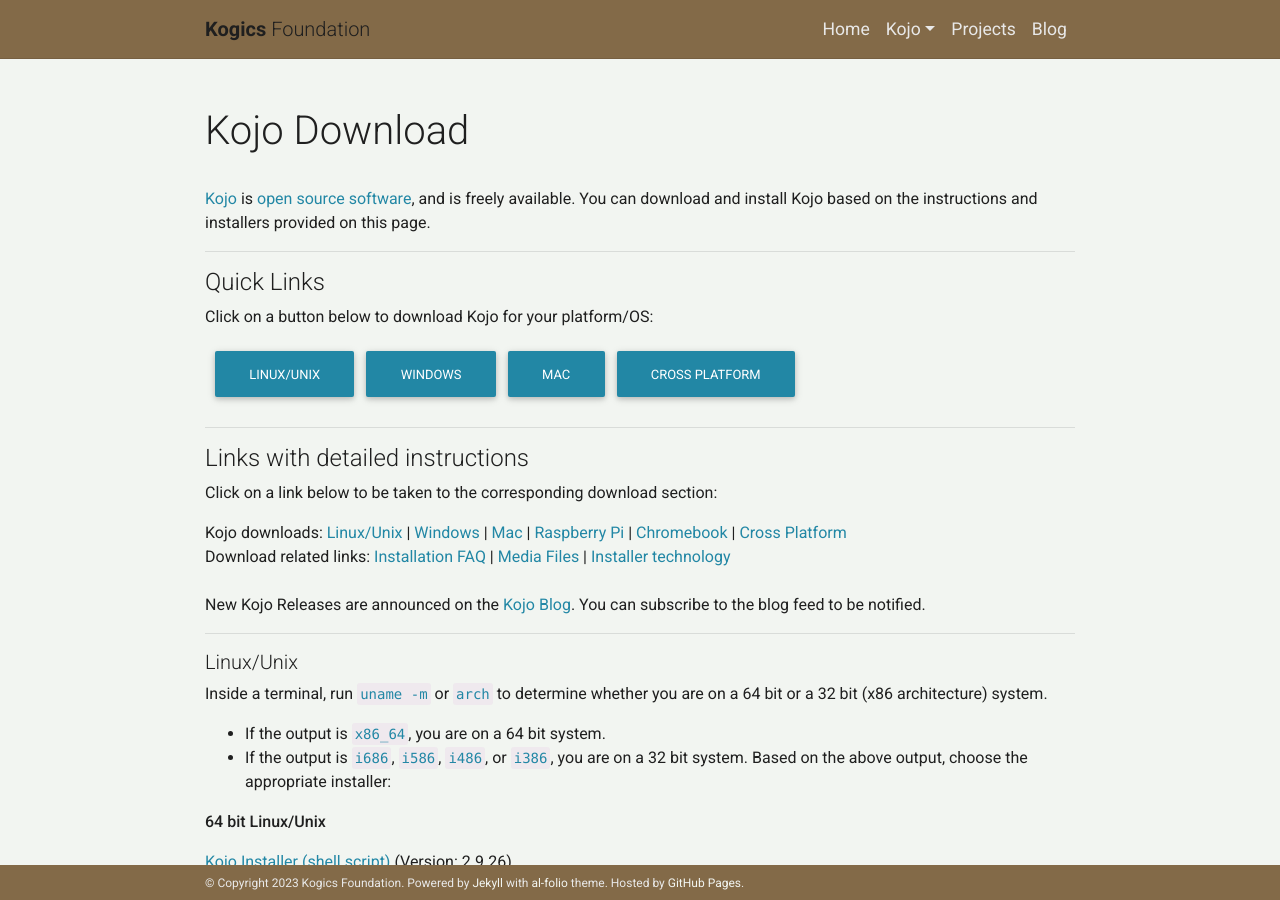
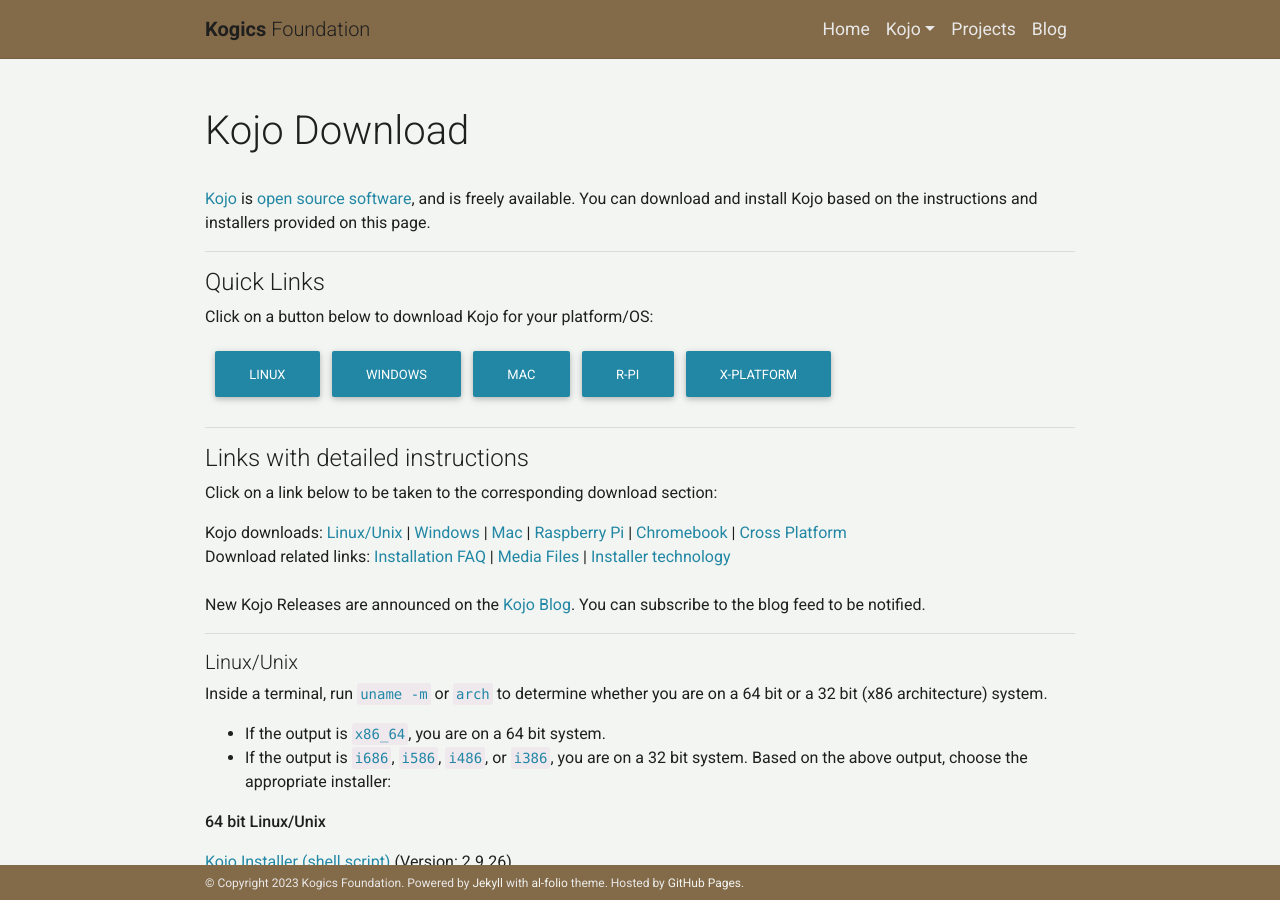
Before and after one commit to kogics/kogics.github.io, a Jekyll site: the page built from _pages/kojo/download.md, in a window 1280 px wide and 900 px high. Built offline with Jekyll 4.4.1, drawn with Linux system fonts in a browser that asks for light colours; comment, search, counter and statistics services are not loaded; a style sheet for code colours, icons or effects is not loaded; some of the changed text lies outside the part shown.

Commit message:
Tweak download page.

```diff
--- a/_pages/kojo/download.md
+++ b/_pages/kojo/download.md
@@ -28,19 +29,23 @@
 
 <div class="row ml-1 mb-4">
   <a href="{{ unixInstallerWithJre }}">
-    <button type="button" class="btn btn-primary btn-theme-bg">Linux/Unix</button>
+    <button type="button" class="btn btn-primary btn-theme-bg">Linux</button>
   </a>
 
-  <a href="https://docs.kogics.net/modules/modules-index.html">
+  <a href="{{ winInstaller }}">
     <button type="button" class="btn btn-primary btn-theme-bg">Windows</button>
   </a>
 
-  <a href="/kojo-download">
+  <a href="{{ macInstaller }}">
     <button type="button" class="btn btn-primary btn-theme-bg">Mac</button>
   </a>
 
-  <a href="/kojo-download">
-    <button type="button" class="btn btn-primary btn-theme-bg">Cross Platform</button>
+  <a href="{{ unixInstallerWithoutJre }}">
+    <button type="button" class="btn btn-primary btn-theme-bg">R-Pi</button>
+  </a>
+
+  <a href="{{ zipDistribution }}">
+    <button type="button" class="btn btn-primary btn-theme-bg">X-Platform</button>
   </a>
 </div>
 
```
Also changed, not shown: other parts of _pages/kojo/download.md (+3 -1 lines).
